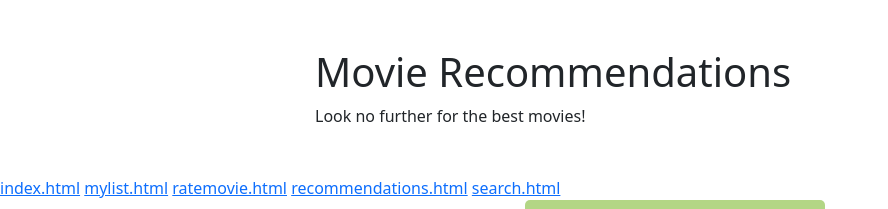
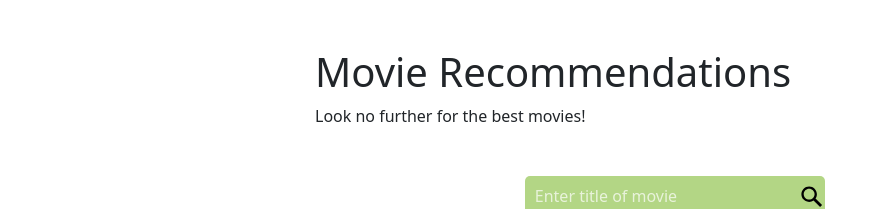
Before and after one commit to farisab2/CS411-Movie-Recommender, a Flask app: page /search.html/ in a window 1280 px wide. Shown: the part 56-265 px from the top of the page, without its empty margins (0-888 px from the left). Run offline with Flask 2, Linux system fonts and the light colour scheme.

Commit message:
Edited search query, search page

```diff
--- a/app/database.py
+++ b/app/database.py
@@ -113,7 +113,7 @@ def search_movies(searchTerm: str) -> dict:
     result = []
     conn = db.connect()
     searchTerm = searchTerm.replace("%20", " ")
-    query = 'SELECT Title, releaseYear, numVotes, averageRating FROM Movies WHERE Title LIKE %s LIMIT 15'
+    query = 'SELECT Title, releaseYear, numVotes, averageRating FROM Movies WHERE Title LIKE %s ORDER BY numVotes DESC LIMIT 15'
     args=['%' + searchTerm + '%']
     query_results =  conn.execute(query,args).fetchall()
     conn.close()
--- a/app/routes.py
+++ b/app/routes.py
@@ -65,7 +65,7 @@ def ratings():
     # data = response.read()
     # dict = json.loads(data)
 
-    return render_template("ratemovie.html");
+    return render_template("ratemovie.html")
 
 @app.route("/search.html/<string:searchTerm>")
 def search(searchTerm):
--- a/app/templates/search.html
+++ b/app/templates/search.html
@@ -90,11 +90,6 @@
         text-align: center;
       }
     </style>
-    <a href="/index.html">index.html</a>
-    <a href="/mylist.html">mylist.html</a>
-    <a href="/ratemovie.html">ratemovie.html</a>
-    <a href="/recommendations.html">recommendations.html</a>
-    <a href="/search.html">search.html</a>
 
     <form role="search" id="form">
       <input type="text" id="query" name="q" placeholder="Enter title of movie" aria-label="Search through site content">
```
